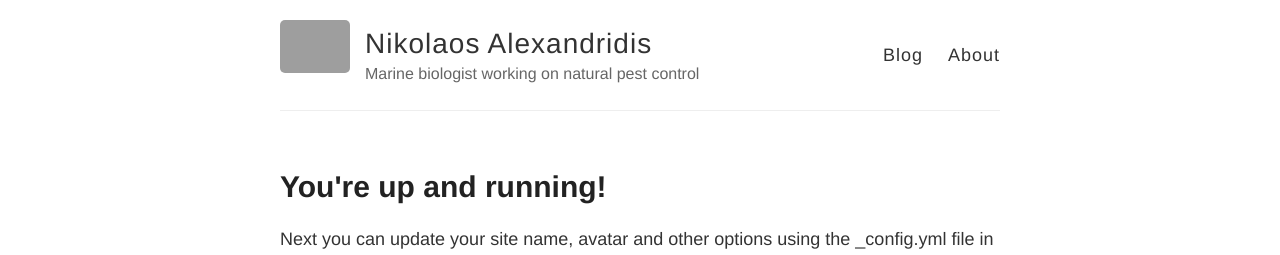
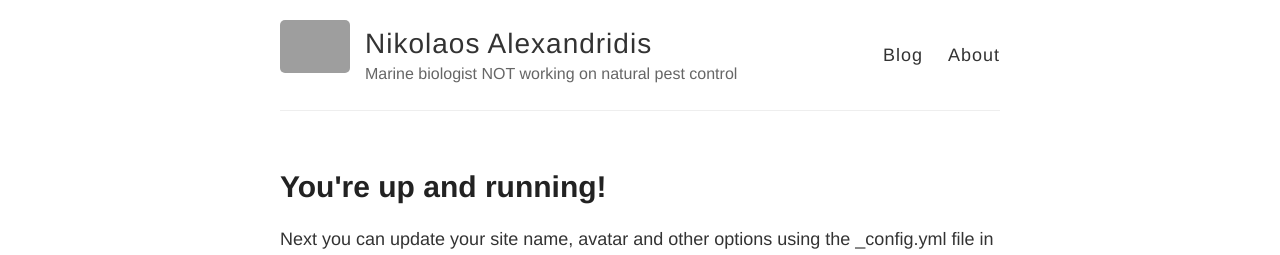
Before and after one commit to alexanikos/alexanikos.github.io, a Jekyll site: the page built from index.html, in a window 1280 px wide. Shown: the top 255 px of the page. Built offline with Jekyll 4.4.1, drawn with Linux system fonts in a browser that asks for light colours; grey boxes are pictures that could not be loaded.

Commit message:
more realistic description of work

```diff
--- a/_config.yml
+++ b/_config.yml
@@ -6,7 +6,7 @@
 name: Nikolaos Alexandridis
 
 # Short bio or description (displayed in the header)
-description: Marine biologist working on natural pest control
+description: Marine biologist NOT working on natural pest control
 
 # URL of your avatar or profile pic (you could use your GitHub profile pic)
 avatar: https://raw.githubusercontent.com/barryclark/jekyll-now/master/images/jekyll-logo.png
```
